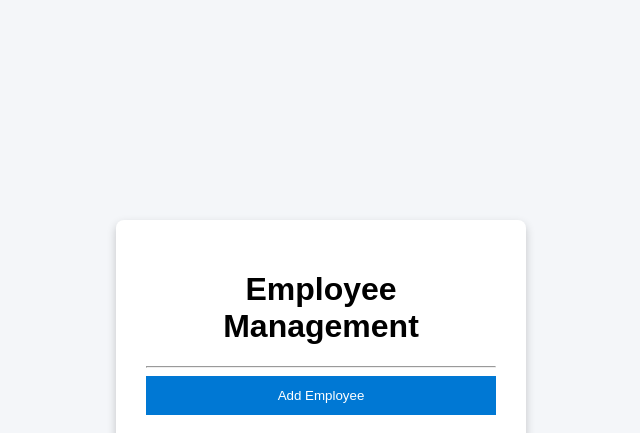
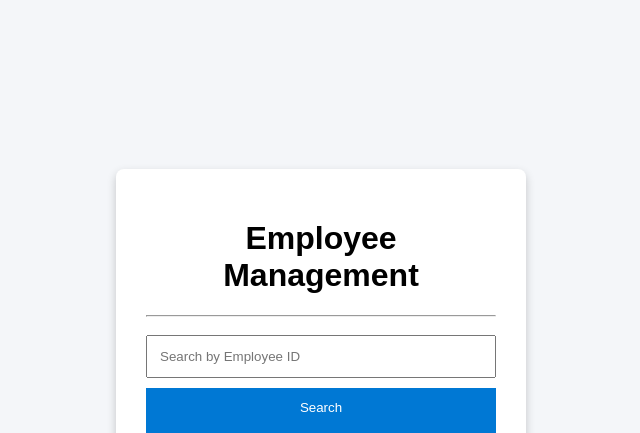
Before and after one commit to manognakm123/Enterprise-HRMS, a Flask app: page /employees in a window 1280 px wide. Shown: the top 433 px of the page, without its empty margins (319-959 px from the left). Run offline with Flask 3, Linux system fonts and the light colour scheme; data that the repository does not hold is empty.

Commit message:
Implemented employee search functionality

```diff
--- a/hrms_app/app.py
+++ b/hrms_app/app.py
@@ -51,29 +51,50 @@ def dashboard():
 @app.route("/employees")
 def employees():
 
+    search = request.args.get("search", "")
+
     connection = sqlite3.connect("../database/hrms.db")
 
     cursor = connection.cursor()
 
-    cursor.execute(
-        """
-        SELECT employee_id,
-               first_name,
-               last_name,
-               email,
-               department,
-               designation
-        FROM employees
-        """
-    )
+    if search:
+        cursor.execute(
+            """
+            SELECT employee_id,
+                   first_name,
+                   last_name,
+                   email,
+                   department,
+                   designation
+            FROM employees
+            WHERE employee_id LIKE ?
+            """,
+            ("%" + search + "%", )
+        )
+
+    else:
+
+        cursor.execute(
+            """
+            SELECT employee_id,
+                   first_name,
+                   last_name,
+                   email,
+                   department,
+                   designation
+            FROM employees
+            """
+        )
 
     employees = cursor.fetchall()
 
     connection.close()
 
-    return render_template("employees.html", employees=employees)
-
-
+    return render_template(
+        "employees.html",
+        employees=employees,
+        search=search
+    )
 
 @app.route("/add_employee", methods=["GET", "POST"])
 def add_employee():
--- a/hrms_app/templates/employees.html
+++ b/hrms_app/templates/employees.html
@@ -19,6 +19,19 @@
     <h1>Employee Management</h1>
 
     <hr>
+
+    <form method="GET" actions="/employees">
+
+        <input
+            type="text"
+            name="search"
+            placeholder="Search by Employee ID"
+            value="{{ search }}">
+
+        <button type="submit">
+            Search
+        </button>
+    </form>
 
     <button onclick="window.location.href='/add_employee'">
         Add Employee
```
